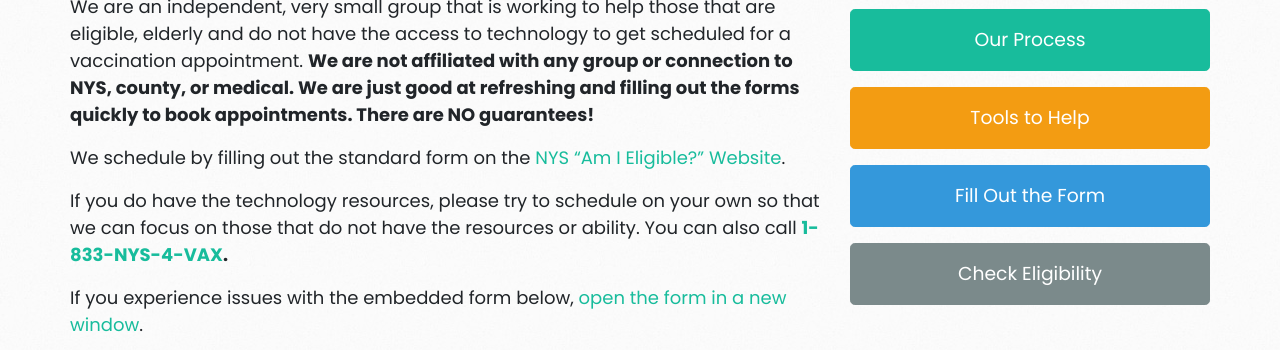
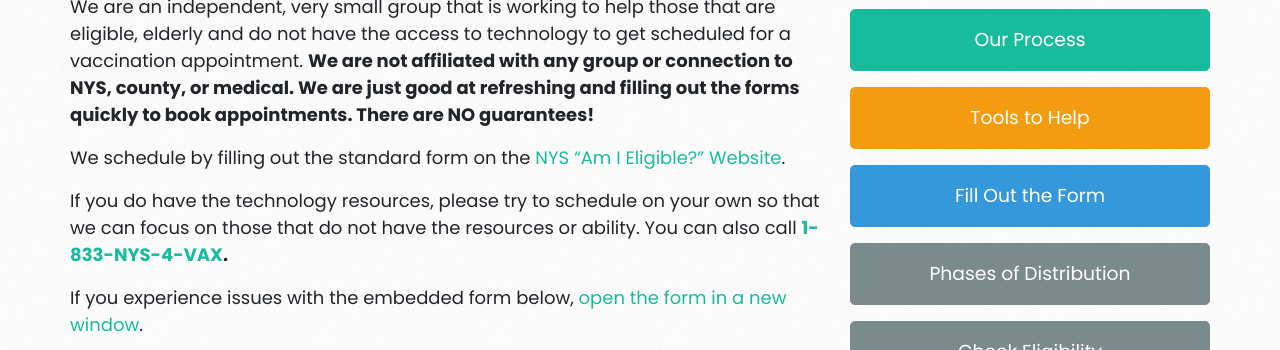
Before and after one commit to loganrath/dwap-main, a Jekyll site: the page built from index.html, in a window 1280 px wide and 900 px high, scrolled down 386 px, cut to the strip 0-350 px from the top of the window. Built offline with Jekyll 4.4.1, drawn with Linux system fonts in a browser that asks for light colours; nearby versions of some CDN libraries.

Commit message:
Distribution

```diff
--- a/index.html
+++ b/index.html
@@ -22,6 +22,8 @@ layout: default
 
     <a class="btn btn-info btn-lg my-3 py-3 btn-block" href="/form" target="_blank">Fill Out the Form</a>
 
+    <a class="btn btn-dark btn-lg my-3 py-3 btn-block" href="https://covid19vaccine.health.ny.gov/phased-distribution-vaccine" target="_blank">Phases of Distribution</a>
+
     <a class="btn btn-dark btn-lg my-3 py-3 btn-block" href="https://am-i-eligible.covid19vaccine.health.ny.gov/" target="_blank">Check Eligibility</a>
 
   </div>
```
